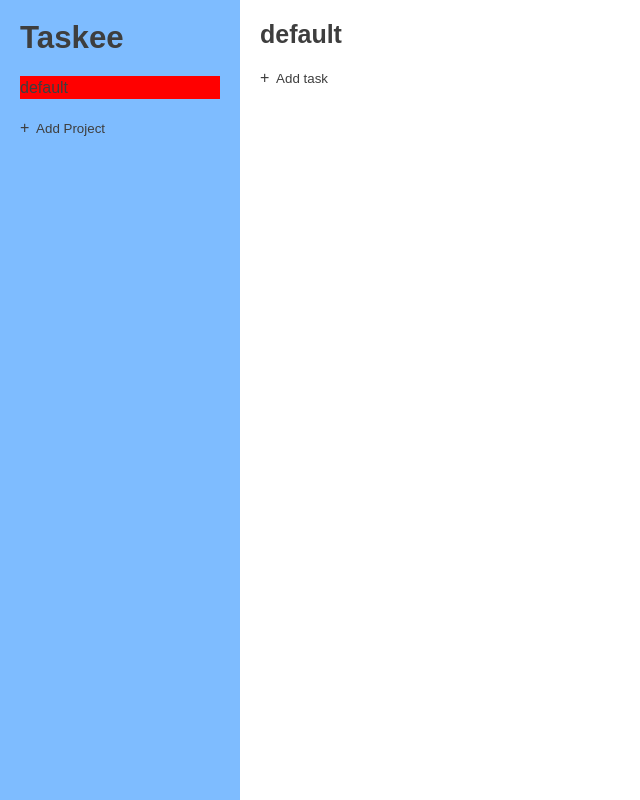
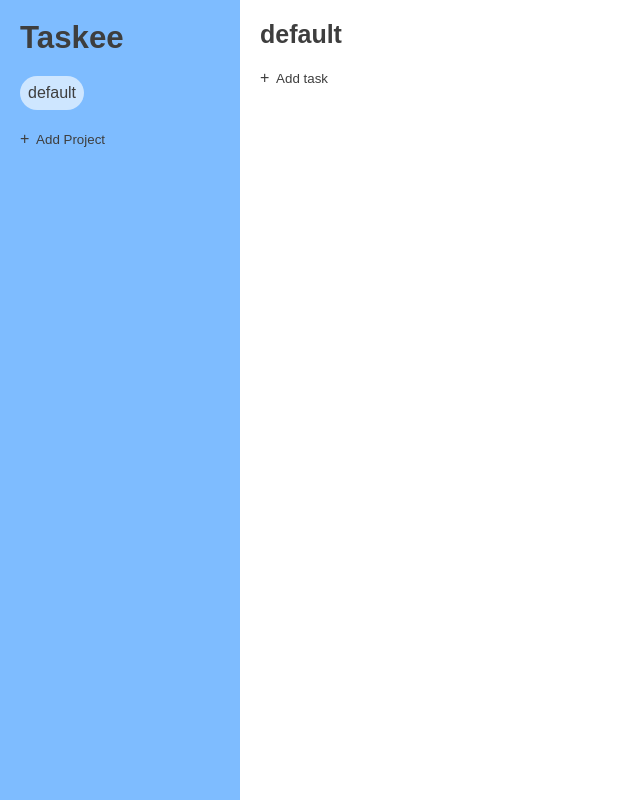
Before and after one commit to Arquimidio/todo-odin, a website built with webpack: page src/index.ejs in a window 1280 px wide. Both pictures are taken after a click on the item "default". Shown: the whole page, without its empty margins (0-640 px from the left). Built offline with nearby package versions, Linux system fonts and the light colour scheme.

Commit message:
Add project selection style

```diff
--- a/src/components/UserInterface.js
+++ b/src/components/UserInterface.js
@@ -55,6 +55,7 @@ export default class UserInterface {
         const projectRemover = document.createElement('span');
 
         projectContainer.classList.add('project');
+        projectName.classList.add('project-title');
         projectRemover.classList.add('project-remover');
 
         projectName.textContent = text;
@@ -83,7 +84,9 @@ export default class UserInterface {
     }
 
     static singleSelection(element) {
-        this.unselect(element.classList[0] + '.select');
+        const classes = [...element.classList];
+
+        this.unselect(`.${classes[0]}` + '.select');
         this.select(element);
     }
 }
--- a/src/graphical/css/main.css
+++ b/src/graphical/css/main.css
@@ -7,6 +7,7 @@
 :root {
   --black: rgb(62, 62, 62);
   --main-color: rgb(126, 188, 255);
+  --light-blue: rgb(206, 230, 255);
   --placeholder-color: var(--black);
   --remover-color: red;
 
@@ -73,8 +74,13 @@ input::placeholder {
   background-color: var(--main-color);
 }
 
-.project.select {
-  background-color: red;
+.project-title {
+  padding: 0.5rem;
+  border-radius: var(--small);
+}
+
+.project.select .project-title {
+  background-color: var(--light-blue);
 }
 
 .projects {
```
